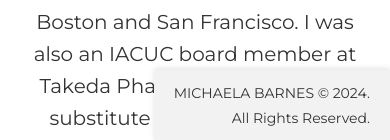
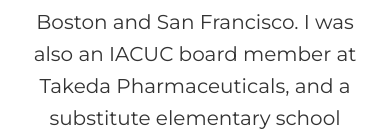
Before and after one commit to mgabarnes/personal-website, a React (Create React App) app: page /#/ in a window 390 px wide. Shown: the part 703-843 px from the top of the page. Built offline with nearby package versions, Linux system fonts and the light colour scheme.

Commit message:
Added mobile support for copyright message

```diff
--- a/src/components/Footer.css
+++ b/src/components/Footer.css
@@ -3,20 +3,30 @@
   right: 0;
   bottom: 0;
   padding: 10px 20px;
-  background-color: #f2f2f2; /* Light grey background */
-  color: #333; /* Dark grey text */
+  background-color: #f2f2f2;
+  color: #333;
   text-align: right;
   font-size: 14px;
-  box-shadow: 0px -2px 5px rgba(0, 0, 0, 0.1); /* subtle shadow to lift the footer */
+  box-shadow: 0px -2px 5px rgba(0, 0, 0, 0.1);
+  z-index: 10;
 }
 
 .source-code a {
-  display: block; /* Each link on its own line */
-  color: #333; /* Dark grey text */
-  text-decoration: none; /* No underline */
-  margin: 2px 0; /* Small margin between the lines */
+  display: block;
+  color: #333;
+  text-decoration: none;
+  margin: 2px 0;
 }
 
 .source-code a:hover {
-  color: #007bff; /* Light blue on hover for a bit of interaction */
+  color: #007bff;
 }
+
+/* Mobile adjustments */
+@media (max-width: 768px) {
+  .footer {
+    position: static; /* Make the footer flow with the content on mobile */
+    width: 100%; /* Ensure it spans the width of the screen */
+    text-align: center; /* Center-align the text for mobile aesthetics */
+  }
+}
```
